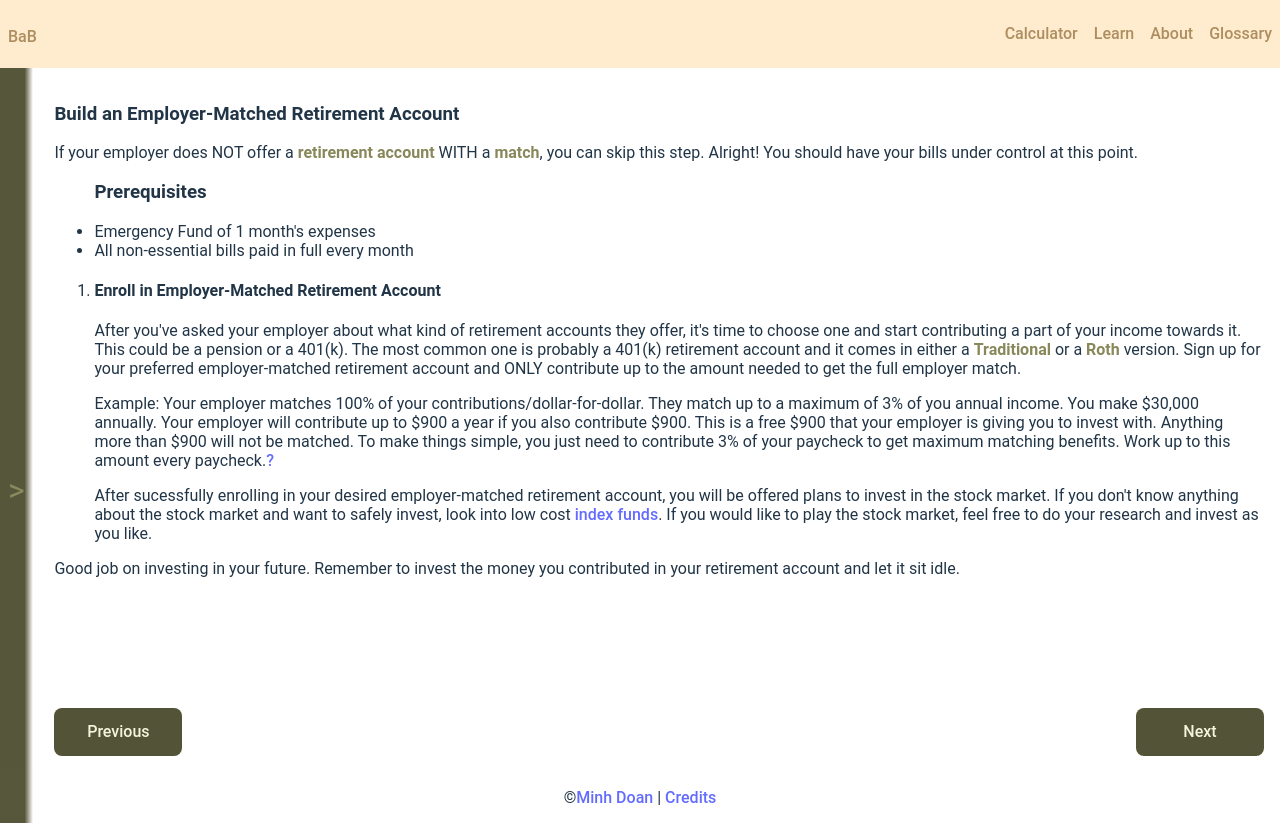
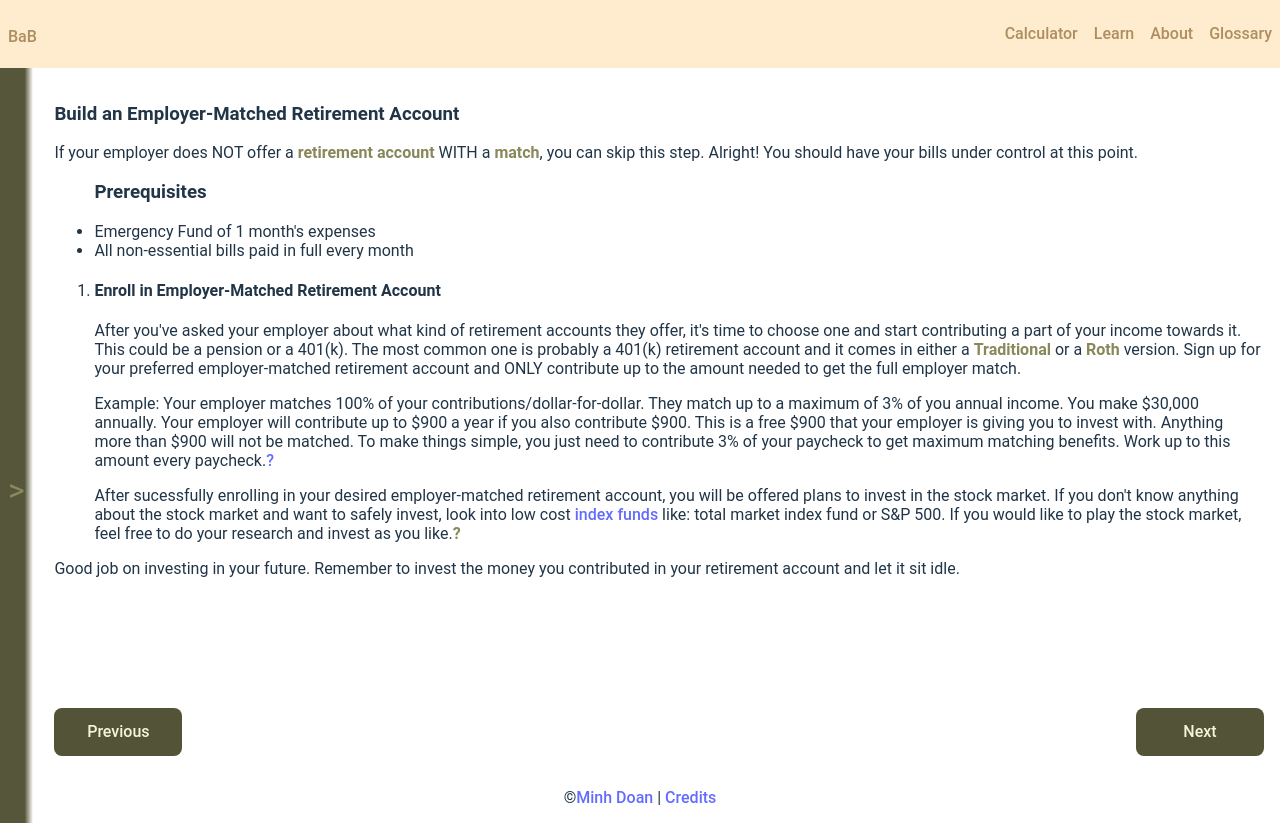
Before and after one commit to doanaminh/build-a-budget, a React (Vite) app in the folder client/: page /learn-employer-intro in a window 1280 px wide. Built offline with nearby package versions, Linux system fonts and the light colour scheme; a web font is replaced by a local one.

Commit message:
401k explanation text added

```diff
--- a/client/src/pages/learn/Learn-Employer-Intro.tsx
+++ b/client/src/pages/learn/Learn-Employer-Intro.tsx
@@ -51,7 +51,12 @@ export default function () {
                                     />
                                     {' '}version. Sign up for your preferred employer-matched retirement account and ONLY contribute up to the amount needed to get the full employer match.</p>
                                     <p>Example: Your employer matches 100% of your contributions/dollar-for-dollar. They match up to a maximum of 3% of you annual income. You make $30,000 annually. Your employer will contribute up to $900 a year if you also contribute $900. This is a free $900 that your employer is giving you to invest with. Anything more than $900 will not be matched. To make things simple, you just need to contribute 3% of your paycheck to get maximum matching benefits. Work up to this amount every paycheck.<a href="https://www.investopedia.com/articles/personal-finance/112315/how-401k-matching-works.asp" target="blank">?</a></p>
-                                    <p>After sucessfully enrolling in your desired employer-matched retirement account, you will be offered plans to invest in the stock market. If you don't know anything about the stock market and want to safely invest, look into low cost <a href="https://www.investor.gov/introduction-investing/investing-basics/investment-products/mutual-funds-and-exchange-traded-4">index funds</a>. If you would like to play the stock market, feel free to do your research and invest as you like.</p>
+                                    <p>After sucessfully enrolling in your desired employer-matched retirement account, you will be offered plans to invest in the stock market. If you don't know anything about the stock market and want to safely invest, look into low cost <a href="https://www.investor.gov/introduction-investing/investing-basics/investment-products/mutual-funds-and-exchange-traded-4">index funds</a> like: total market index fund or S&P 500. If you would like to play the stock market, feel free to do your research and invest as you like.
+                                    <Term
+                                    term="?"
+                                    definition="Employer retirement accounts may have limited stock options depending on which brokerage firm they are under."
+                                    />
+                                    </p>
                                 </li>
                             </ol>
                         </article>
```
